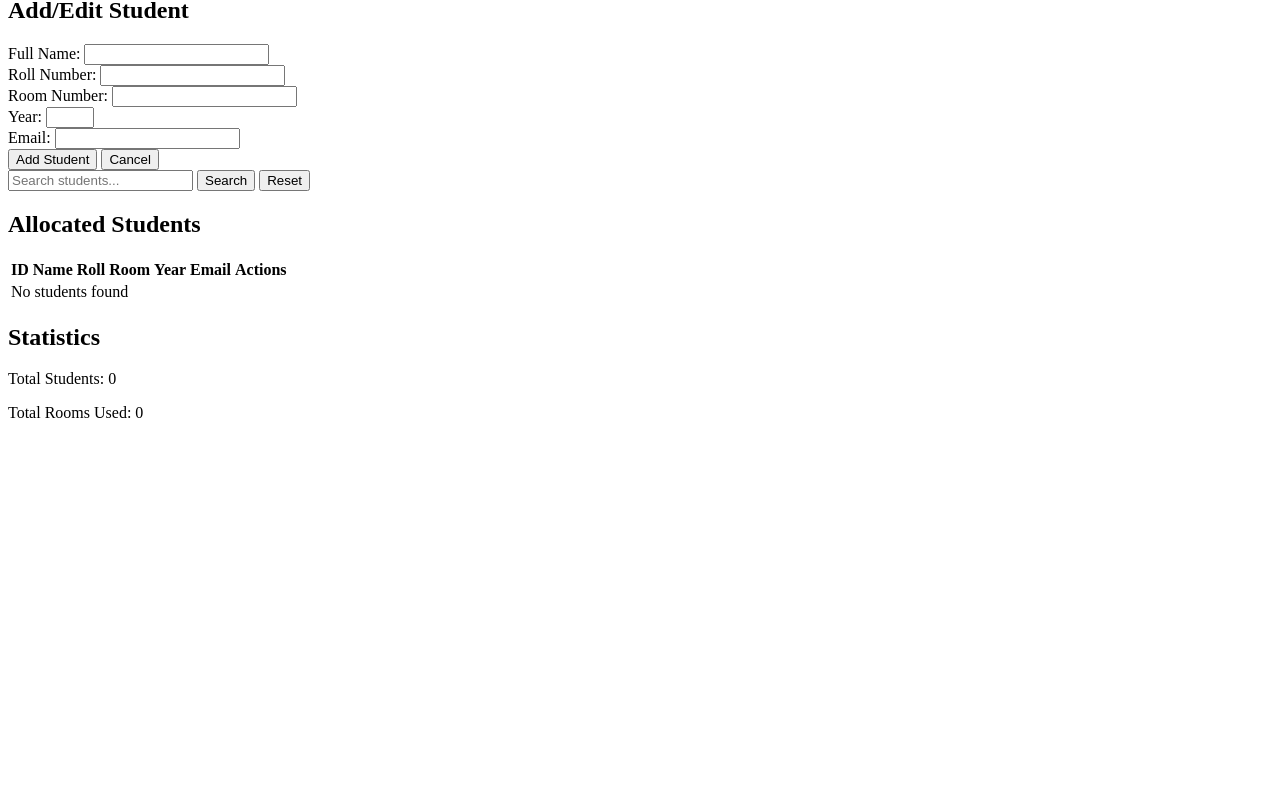
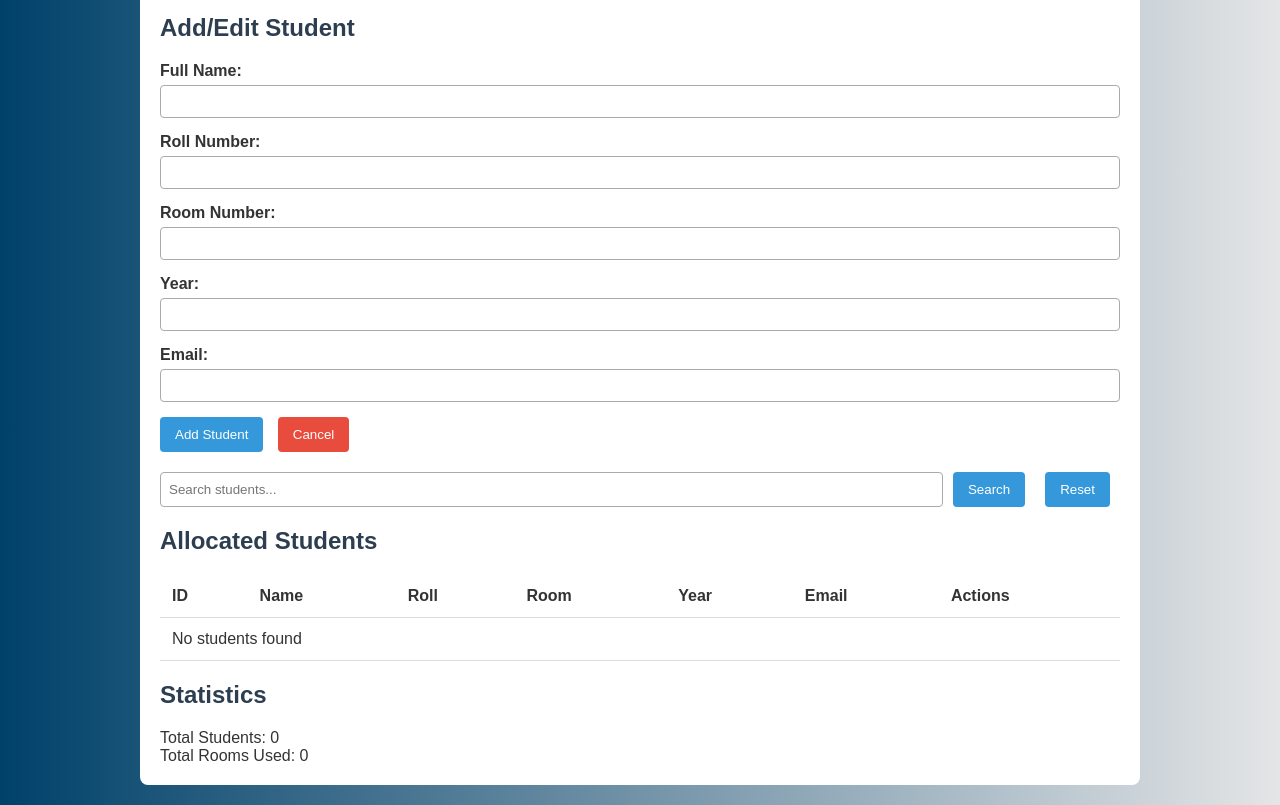
Before and after one commit to Atulpandeytech/hostel-room-allocation-system-, a plain HTML site: page h1.html in a window 1280 px wide. Shown: the part 83-888 px from the top of the page. Before the commit the page ends 800 px from the top, so only its background shows below. Drawn offline with Linux system fonts and the light colour scheme.

Commit message:
Update h1.html

```diff
--- a/h1.html
+++ b/h1.html
@@ -4,10 +4,104 @@
     <meta charset="UTF-8">
     <meta name="viewport" content="width=device-width, initial-scale=1.0">
     <title>Hostel Room Allocation System</title>
-    <link rel="stylesheet" href="h1.css">
 
+    <style>
+        * {
+            margin: 0;
+            padding: 0;
+            box-sizing: border-box;
+            font-family: Arial, sans-serif;
+        }
+
+        body {
+            background: linear-gradient(to right, #00416a, #e4e5e6);
+            color: #333;
+            padding: 20px;
+        }
+
+        .container {
+            max-width: 1000px;
+            margin: auto;
+            background: #fff;
+            padding: 20px;
+            border-radius: 8px;
+        }
+
+        h1, h2 {
+            color: #2c3e50;
+            margin-bottom: 20px;
+        }
+
+        .form-group {
+            margin-bottom: 15px;
+        }
+
+        label {
+            display: block;
+            font-weight: bold;
+            margin-bottom: 5px;
+        }
+
+        input[type="text"],
+        input[type="number"],
+        input[type="email"] {
+            width: 100%;
+            padding: 8px;
+            border: 1px solid #aaa;
+            border-radius: 4px;
+        }
+
+        button {
+            padding: 10px 15px;
+            background-color: #3498db;
+            color: white;
+            border: none;
+            margin-right: 10px;
+            border-radius: 4px;
+            cursor: pointer;
+        }
+
+        button:hover {
+            background-color: #2980b9;
+        }
+
+        .cancel {
+            background-color: #e74c3c;
+        }
+
+        .cancel:hover {
+            background-color: #c0392b;
+        }
+
+        table {
+            width: 100%;
+            border-collapse: collapse;
+            margin-top: 20px;
+        }
+
+        th, td {
+            padding: 12px;
+            border-bottom: 1px solid #ddd;
+            text-align: left;
+        }
+
+        tr:hover {
+            background-color: #f2f2f2;
+        }
+
+        .search-container {
+            margin: 20px 0;
+            display: flex;
+            gap: 10px;
+        }
+
+        .stats-container {
+            margin-top: 20px;
+        }
+    </style>
 </head>
 <body>
+
 <div class="container">
     <h1>Hostel Room Allocation System</h1>
 
@@ -60,7 +154,9 @@
                     <th>Actions</th>
                 </tr>
             </thead>
-                <tbody id="studentTableBody"></tbody>
+            <tbody id="studentTableBody">
+                <!-- Student data rows will be dynamically added here by your JS file -->
+            </tbody>
         </table>
     </div>
 
@@ -72,5 +168,6 @@
 </div>
 
 <script src="h1.js"></script>
+
 </body>
 </html>
```
Lines whose indentation alone changed are shown as unchanged.
